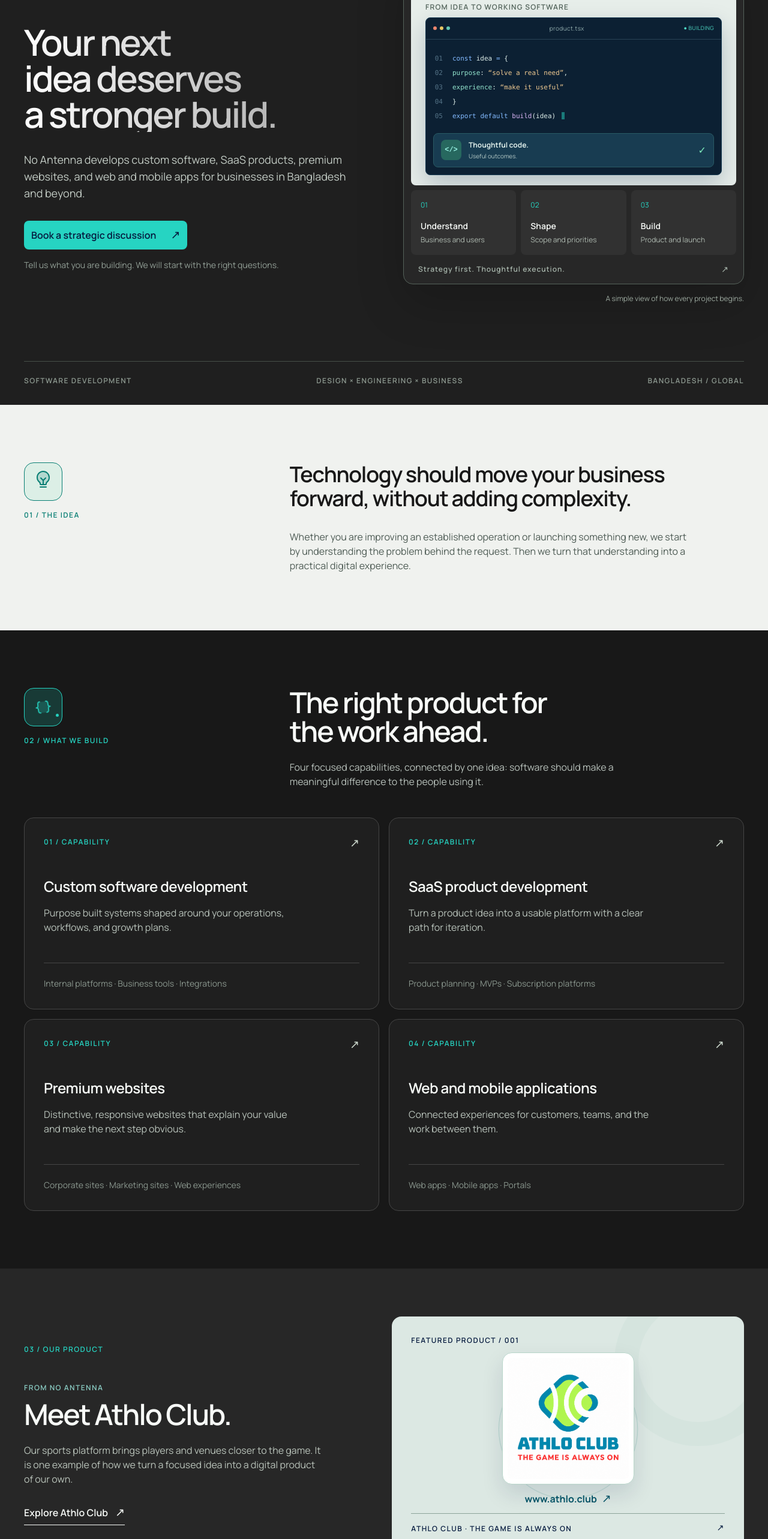
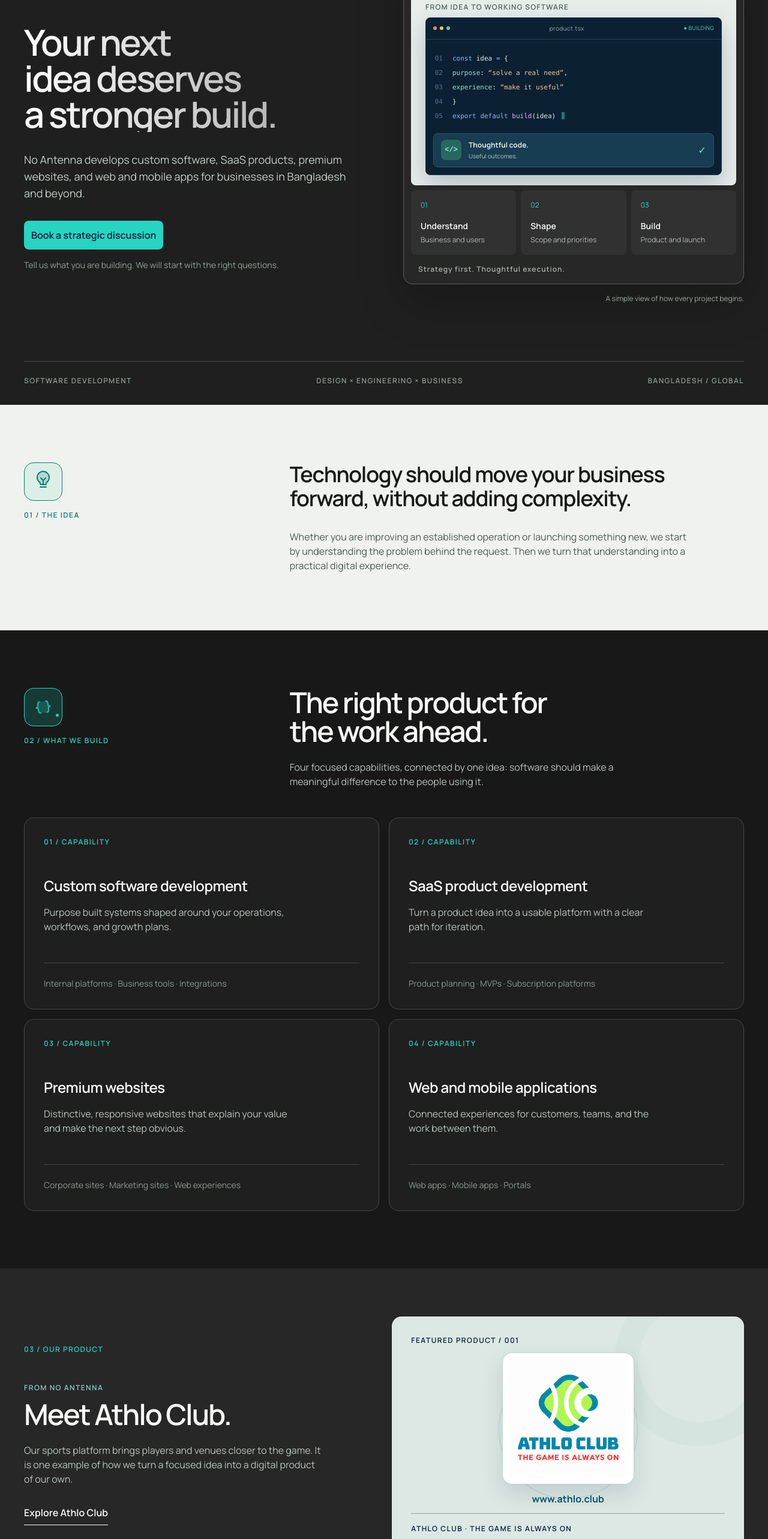
Before and after one commit to mehedikhann/No-Antenna, a Next.js app: page / in a window 1280 px wide. Shown: the part 234-2800 px from the top of the page at 60% size. Built offline with nearby package versions, Linux system fonts and the light colour scheme.

Commit message:
Add social links and remove link arrows

```diff
--- a/app/site-client.tsx
+++ b/app/site-client.tsx
@@ -1,7 +1,7 @@
 "use client";
 
 import { FormEvent, useEffect, useState } from "react";
-import { BracketsCurly, LightbulbFilament } from "@phosphor-icons/react";
+import { BracketsCurly, FacebookLogo, LightbulbFilament, LinkedinLogo } from "@phosphor-icons/react";
 
 const services = [
   ["01", "Custom software development", "Purpose built systems shaped around your operations, workflows, and growth plans.", "Internal platforms · Business tools · Integrations"],
@@ -20,7 +20,6 @@ const faqs = [
 ];
 
 const statement = "Good software starts with a clear understanding of what your business needs to do next.";
-const Arrow = () => <span className="arrow" aria-hidden="true">↗</span>;
 
 export default function SiteClient() {
   const [menuOpen, setMenuOpen] = useState(false);
@@ -125,14 +124,14 @@ export default function SiteClient() {
         <nav className="nav-shell" aria-label="Main navigation">
           <a className="brand" href="#top" aria-label="No Antenna home" onClick={() => setMenuOpen(false)}><img src="/no-antenna-wordmark.png" alt="No Antenna" /></a>
           <div className="desktop-links"><a href="#services">Services</a><a href="#product">Our product</a><a href="#approach">Approach</a><a href="#about">About</a><a href="#faq">FAQ</a></div>
-          <a className="nav-cta button-sm" href="#discussion">Book a discussion <Arrow /></a>
+          <a className="nav-cta button-sm" href="#discussion">Book a discussion</a>
           <button className={"menu-toggle " + (menuOpen ? "is-open" : "")} type="button" aria-label={menuOpen ? "Close menu" : "Open menu"} aria-expanded={menuOpen} aria-controls="mobile-menu" onClick={() => setMenuOpen(!menuOpen)}><span /><span /></button>
         </nav>
       </header>
       <div className={"mobile-panel " + (menuOpen ? "is-open" : "")} id="mobile-menu" aria-hidden={!menuOpen}>
         <nav aria-label="Mobile navigation">
           {[["Services", "#services"], ["Our product", "#product"], ["Approach", "#approach"], ["About", "#about"], ["FAQ", "#faq"], ["Book a discussion", "#discussion"]].map(([label, href], index) => (
-            <a key={href} href={href} style={{ transitionDelay: menuOpen ? (index * 60) + "ms" : "0ms" }} onClick={() => setMenuOpen(false)} tabIndex={menuOpen ? 0 : -1}>{label}<Arrow /></a>
+            <a key={href} href={href} style={{ transitionDelay: menuOpen ? (index * 60) + "ms" : "0ms" }} onClick={() => setMenuOpen(false)} tabIndex={menuOpen ? 0 : -1}>{label}</a>
           ))}
         </nav>
       </div>
@@ -144,7 +143,7 @@ export default function SiteClient() {
               <p className="eyebrow caption-1"><span className="status-dot" /> DIGITAL PRODUCTS, BUILT WITH PURPOSE</p>
               <h1 className="heading-1">Your next idea deserves <span>a stronger build.</span></h1>
               <p className="body-3 hero-description">No Antenna develops custom software, SaaS products, premium websites, and web and mobile apps for businesses in Bangladesh and beyond.</p>
-              <a className="primary-button button-md" href="#discussion">Book a strategic discussion <Arrow /></a>
+              <a className="primary-button button-md" href="#discussion">Book a strategic discussion</a>
               <p className="hero-note caption-2">Tell us what you are building. We will start with the right questions.</p>
             </div>
             <div className="hero-art" role="img" aria-label="Animated illustration of code becoming a useful digital product" data-reveal>
@@ -165,7 +164,7 @@ export default function SiteClient() {
                   </div>
                 </div>
                 <div className="art-steps"><div><span>01</span><strong>Understand</strong><small>Business and users</small></div><div><span>02</span><strong>Shape</strong><small>Scope and priorities</small></div><div><span>03</span><strong>Build</strong><small>Product and launch</small></div></div>
-                <div className="art-bottom"><span>Strategy first. Thoughtful execution.</span><Arrow /></div>
+                <div className="art-bottom"><span>Strategy first. Thoughtful execution.</span></div>
               </div>
               <span className="art-caption caption-5">A simple view of how every project begins.</span>
             </div>
@@ -180,22 +179,22 @@ export default function SiteClient() {
         <section className="services-section" id="services" aria-labelledby="services-heading">
           <div className="container"><div className="section-header" data-reveal><div className="section-identity"><span className="section-icon build-icon" aria-hidden="true"><BracketsCurly size={32} weight="duotone" /></span><p className="section-label caption-3">02 / WHAT WE BUILD</p></div><div><h2 id="services-heading" className="heading-2">The right product for<br />the work ahead.</h2><p className="body-3">Four focused capabilities, connected by one idea: software should make a meaningful difference to the people using it.</p></div></div>
             <div className="service-grid">{services.map(([number, title, description, detail]) => (
-              <article className="service-card" key={number} data-reveal><div className="service-top"><span className="caption-3">{number} / CAPABILITY</span><Arrow /></div><div><h3 className="heading-5">{title}</h3><p className="body-3">{description}</p></div><span className="service-detail caption-2">{detail}</span></article>
+              <article className="service-card" key={number} data-reveal><div className="service-top"><span className="caption-3">{number} / CAPABILITY</span></div><div><h3 className="heading-5">{title}</h3><p className="body-3">{description}</p></div><span className="service-detail caption-2">{detail}</span></article>
             ))}</div>
           </div>
         </section>
 
         <section className="product-section" id="product" aria-labelledby="product-heading">
           <div className="container product-grid">
-            <div className="product-copy" data-reveal><p className="section-label caption-3">03 / OUR PRODUCT</p><p className="product-tag caption-3">FROM NO ANTENNA</p><h2 id="product-heading" className="heading-2">Meet Athlo Club.</h2><p className="body-3">Our sports platform brings players and venues closer to the game. It is one example of how we turn a focused idea into a digital product of our own.</p><a className="product-link button-md" href="https://www.athlo.club/" target="_blank" rel="noopener noreferrer">Explore Athlo Club <Arrow /></a></div>
+            <div className="product-copy" data-reveal><p className="section-label caption-3">03 / OUR PRODUCT</p><p className="product-tag caption-3">FROM NO ANTENNA</p><h2 id="product-heading" className="heading-2">Meet Athlo Club.</h2><p className="body-3">Our sports platform brings players and venues closer to the game. It is one example of how we turn a focused idea into a digital product of our own.</p><a className="product-link button-md" href="https://www.athlo.club/" target="_blank" rel="noopener noreferrer">Explore Athlo Club</a></div>
             <div className="product-visual" data-reveal>
               <span className="caption-3">FEATURED PRODUCT / 001</span>
               <a className="athlo-feature" href="https://www.athlo.club/" target="_blank" rel="noopener noreferrer" aria-label="Visit www.athlo.club">
                 <span className="athlo-motion-ring" aria-hidden="true" />
                 <span className="athlo-logo-card"><img src="/athlo-club-logo.png" alt="Athlo Club, The Game is Always On" /></span>
-                <span className="athlo-address button-md">www.athlo.club <Arrow /></span>
+                <span className="athlo-address button-md">www.athlo.club</span>
               </a>
-              <div className="product-visual-footer"><span>ATHLO CLUB · THE GAME IS ALWAYS ON</span><Arrow /></div>
+              <div className="product-visual-footer"><span>ATHLO CLUB · THE GAME IS ALWAYS ON</span></div>
             </div>
           </div>
         </section>
@@ -215,7 +214,7 @@ export default function SiteClient() {
         </section>
 
         <section className="about-section light-section" id="about" aria-labelledby="about-heading">
-          <div className="container about-grid"><div className="about-visual" data-reveal><span className="about-visual-label caption-3">A BUSINESS FIRST MINDSET</span><div className="decision-map"><div className="decision-point"><span className="decision-index">01</span><div><strong>Understand the challenge</strong><small>What needs to change, and for whom?</small></div></div><div className="decision-point"><span className="decision-index">02</span><div><strong>Choose the priorities</strong><small>What will create value first?</small></div></div><div className="decision-point"><span className="decision-index">03</span><div><strong>Build the right thing</strong><small>What can the team use and grow?</small></div></div></div><span className="about-visual-bottom caption-3">THINK CLEARLY. BUILD WELL.</span></div><div className="about-copy" data-reveal><p className="section-label caption-3">05 / WHO WE ARE</p><h2 id="about-heading" className="heading-2">A technology partner that starts with your business.</h2><p className="body-3">No Antenna is a software development company serving local and international clients. We bring product thinking to custom development, SaaS, websites, and applications so the work begins with a clear purpose.</p><a href="#discussion" className="text-link button-md">Start a conversation <Arrow /></a></div></div>
+          <div className="container about-grid"><div className="about-visual" data-reveal><span className="about-visual-label caption-3">A BUSINESS FIRST MINDSET</span><div className="decision-map"><div className="decision-point"><span className="decision-index">01</span><div><strong>Understand the challenge</strong><small>What needs to change, and for whom?</small></div></div><div className="decision-point"><span className="decision-index">02</span><div><strong>Choose the priorities</strong><small>What will create value first?</small></div></div><div className="decision-point"><span className="decision-index">03</span><div><strong>Build the right thing</strong><small>What can the team use and grow?</small></div></div></div><span className="about-visual-bottom caption-3">THINK CLEARLY. BUILD WELL.</span></div><div className="about-copy" data-reveal><p className="section-label caption-3">05 / WHO WE ARE</p><h2 id="about-heading" className="heading-2">A technology partner that starts with your business.</h2><p className="body-3">No Antenna is a software development company serving local and international clients. We bring product thinking to custom development, SaaS, websites, and applications so the work begins with a clear purpose.</p><a href="#discussion" className="text-link button-md">Start a conversation</a></div></div>
         </section>
 
         <section className="faq-section" id="faq" aria-labelledby="faq-heading">
@@ -223,9 +222,9 @@ export default function SiteClient() {
         </section>
 
         <section className="discussion-section light-section" id="discussion" aria-labelledby="discussion-heading">
-          <div className="container discussion-grid"><div className="discussion-copy" data-reveal><p className="section-label caption-3">07 / LET US TALK</p><h2 id="discussion-heading" className="heading-2">Let us make the first conversation count.</h2><p className="body-3">Tell us what you want to build or improve. Share a preferred time, and we will follow up to confirm the discussion by email.</p><div className="contact-box"><span className="caption-3">PREFER EMAIL?</span><a className="title-2" href="mailto:contact@noantenna.com">contact@noantenna.com <Arrow /></a></div></div>
+          <div className="container discussion-grid"><div className="discussion-copy" data-reveal><p className="section-label caption-3">07 / LET US TALK</p><h2 id="discussion-heading" className="heading-2">Let us make the first conversation count.</h2><p className="body-3">Tell us what you want to build or improve. Share a preferred time, and we will follow up to confirm the discussion by email.</p><div className="contact-box"><span className="caption-3">PREFER EMAIL?</span><a className="title-2" href="mailto:contact@noantenna.com">contact@noantenna.com</a></div></div>
             <div className="form-card" data-reveal><div className="form-heading"><span className="caption-3">STRATEGIC DISCUSSION</span><h3 className="heading-5">Request a time to talk.</h3><p className="body-6">A requested time is confirmed only when we reply by email.</p></div>
-              {formState === "success" ? <div className="form-success" role="status"><span className="success-mark">✓</span><h4 className="heading-6">Your request was sent.</h4><p className="body-3">Thank you. We will review the details and contact you by email to confirm a time.</p><button type="button" className="text-link button-md" onClick={() => setFormState("idle")}>Send another request <Arrow /></button></div> : <form onSubmit={submitInquiry}>
+              {formState === "success" ? <div className="form-success" role="status"><span className="success-mark">✓</span><h4 className="heading-6">Your request was sent.</h4><p className="body-3">Thank you. We will review the details and contact you by email to confirm a time.</p><button type="button" className="text-link button-md" onClick={() => setFormState("idle")}>Send another request</button></div> : <form onSubmit={submitInquiry}>
                 <div className="form-row"><label className="form-field"><span className="body-4">Your name *</span><input name="name" type="text" autoComplete="name" maxLength={100} required placeholder="Your full name" /></label><label className="form-field"><span className="body-4">Work email *</span><input name="email" type="email" autoComplete="email" maxLength={160} required placeholder="you@company.com" /></label></div>
                 <div className="form-row"><label className="form-field"><span className="body-4">Company</span><input name="company" type="text" autoComplete="organization" maxLength={120} placeholder="Company or project name" /></label><label className="form-field"><span className="body-4">Location *</span><select name="market" defaultValue="" required><option value="" disabled>Select a location</option><option value="Bangladesh">Bangladesh</option><option value="International">Outside Bangladesh</option></select></label></div>
                 <label className="form-field"><span className="body-4">What are you planning? *</span><select name="service" defaultValue="" required><option value="" disabled>Select a service</option>{services.map((service) => <option key={service[0]} value={service[1]}>{service[1]}</option>)}<option value="Not sure yet">Not sure yet</option></select></label>
@@ -234,13 +233,13 @@ export default function SiteClient() {
                 <label className="consent-field body-6"><input type="checkbox" name="consent" value="yes" required /><span>I agree that No Antenna may use these details to respond to my inquiry. See the <a href="/privacy">privacy notice</a>.</span></label>
                 <div className="honeypot" aria-hidden="true"><label>Website <input name="website" type="text" tabIndex={-1} autoComplete="off" /></label></div>
                 {formState === "error" && <p className="form-error body-6" role="alert">{formError} You can also email <a href="mailto:contact@noantenna.com">contact@noantenna.com</a>.</p>}
-                <button className="primary-button button-md form-button" type="submit" disabled={formState === "sending"}>{formState === "sending" ? "Sending request…" : "Request a discussion"}<Arrow /></button>
+                <button className="primary-button button-md form-button" type="submit" disabled={formState === "sending"}>{formState === "sending" ? "Sending request…" : "Request a discussion"}</button>
               </form>}
             </div>
           </div>
         </section>
       </main>
-      <footer className="site-footer"><div className="container footer-top"><div><a className="footer-brand" href="#top" aria-label="No Antenna home"><img src="/no-antenna-wordmark.png" alt="No Antenna" /></a><p className="body-6">Software built for what comes next.</p></div><a className="footer-email title-2" href="mailto:contact@noantenna.com">contact@noantenna.com <Arrow /></a></div><div className="container footer-bottom caption-5"><span>© 2026 No Antenna</span><span>Bangladesh · Working globally</span><div><a href="/privacy">Privacy</a><a href="/terms">Terms</a><a href="#top">Back to top ↑</a></div></div></footer>
+      <footer className="site-footer"><div className="container footer-top"><div><a className="footer-brand" href="#top" aria-label="No Antenna home"><img src="/no-antenna-wordmark.png" alt="No Antenna" /></a><p className="body-6">Software built for what comes next.</p></div><div className="footer-contact"><a className="footer-email title-2" href="mailto:contact@noantenna.com">contact@noantenna.com</a><nav className="footer-social" aria-label="Social media"><a href="https://web.facebook.com/noantenna1/" target="_blank" rel="noopener noreferrer"><FacebookLogo size={20} weight="fill" aria-hidden="true" />Facebook</a><a href="https://www.linkedin.com/company/noantenna/" target="_blank" rel="noopener noreferrer"><LinkedinLogo size={20} weight="fill" aria-hidden="true" />LinkedIn</a></nav></div></div><div className="container footer-bottom caption-5"><span>© 2026 No Antenna</span><span>Bangladesh · Working globally</span><div><a href="/privacy">Privacy</a><a href="/terms">Terms</a><a href="#top">Back to top</a></div></div></footer>
     </>
   );
 }
```
